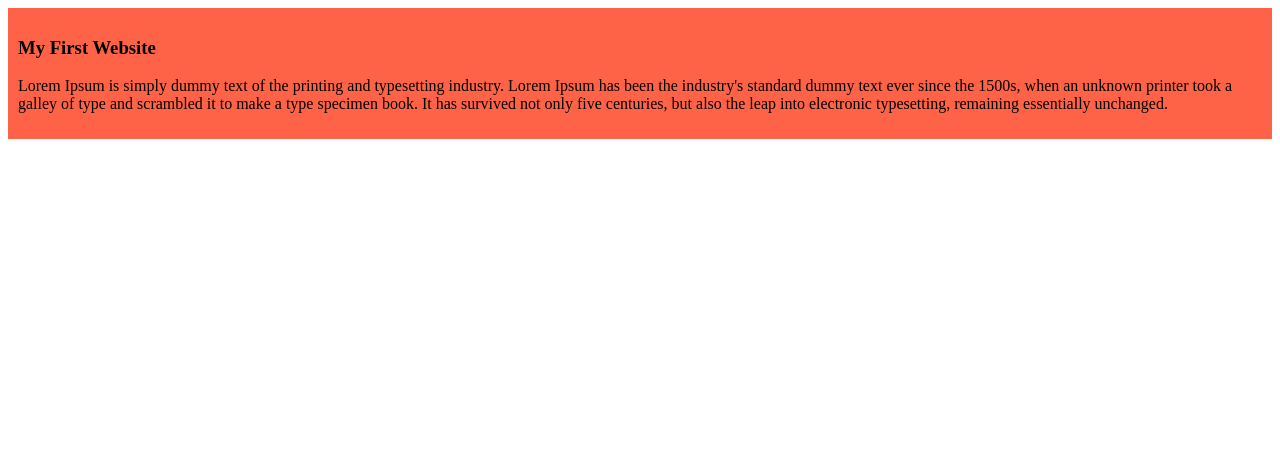
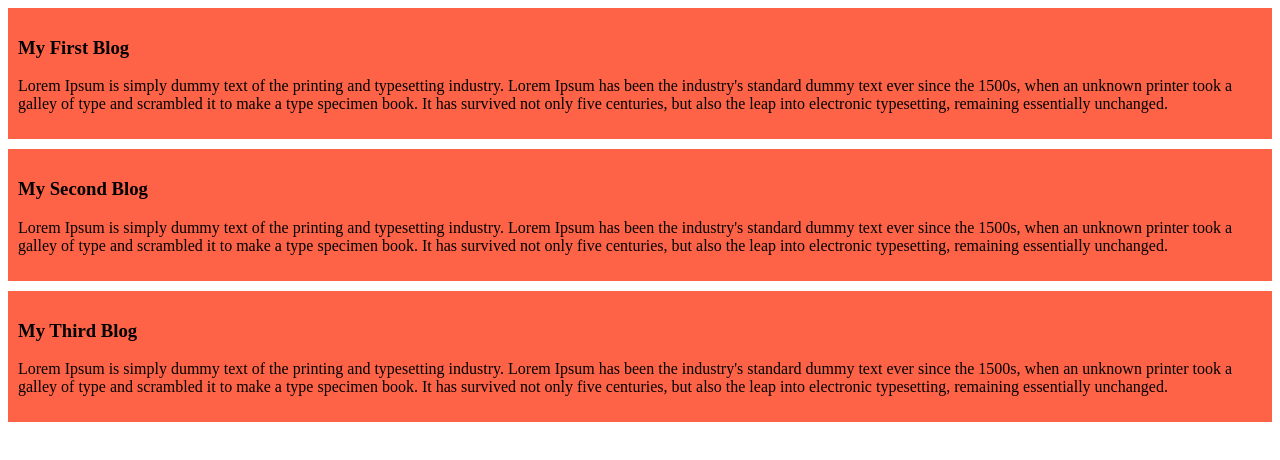
Before and after one commit to tabassumrunaqwebprogramminghero44/my-simple-website, a plain HTML site: page index.html in a window 1280 px wide. Drawn offline with Linux system fonts and the light colour scheme.

Commit message:
my second and third blog

```diff
--- a/index.html
+++ b/index.html
@@ -7,9 +7,17 @@
     <link rel="stylesheet" href="styles/blog.css">
 </head>
 <body>
-    <div>
-        <h3>My First Website</h3>
+
+</body>
+</html> <div>
+        <h3>My First Blog</h3>
         <p>Lorem Ipsum is simply dummy text of the printing and typesetting industry. Lorem Ipsum has been the industry's standard dummy text ever since the 1500s, when an unknown printer took a galley of type and scrambled it to make a type specimen book. It has survived not only five centuries, but also the leap into electronic typesetting, remaining essentially unchanged.</p>
     </div>
-</body>
-</html>
+    <div>
+        <h3>My Second Blog</h3>
+        <p>Lorem Ipsum is simply dummy text of the printing and typesetting industry. Lorem Ipsum has been the industry's standard dummy text ever since the 1500s, when an unknown printer took a galley of type and scrambled it to make a type specimen book. It has survived not only five centuries, but also the leap into electronic typesetting, remaining essentially unchanged.</p>
+    </div>
+    <div>
+        <h3>My Third Blog</h3>
+        <p>Lorem Ipsum is simply dummy text of the printing and typesetting industry. Lorem Ipsum has been the industry's standard dummy text ever since the 1500s, when an unknown printer took a galley of type and scrambled it to make a type specimen book. It has survived not only five centuries, but also the leap into electronic typesetting, remaining essentially unchanged.</p>
+    </div>
--- a/styles/blog.css
+++ b/styles/blog.css
@@ -1,4 +1,5 @@
 div{
     background-color: tomato;
     padding: 10px;
+    margin-bottom: 10px;
 }
```
